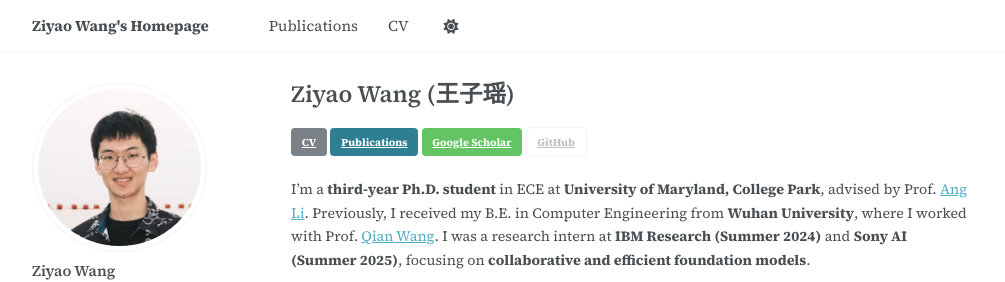
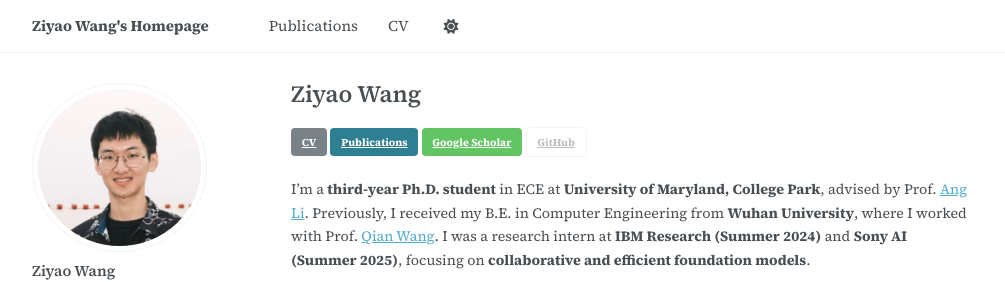
Before and after one commit to ziyaow1010/ziyaow1010.github.io, a Jekyll site: the page built from _pages/about.md, in a window 1280 px wide and 900 px high. Shown: the top 282 px of the window, without its empty margins (32-1037 px from the left). Built offline with Jekyll 4.4.1, drawn with Linux system fonts in a browser that asks for light colours; some web fonts are replaced; a script that is not in the unit is left out.

Commit message:
Update about.md

```diff
--- a/_pages/about.md
+++ b/_pages/about.md
@@ -1,6 +1,6 @@
 ---
 permalink: /
-title: "Ziyao Wang (王子瑶)"
+title: "Ziyao Wang"
 author_profile: true
 redirect_from:
   - /about/
```
